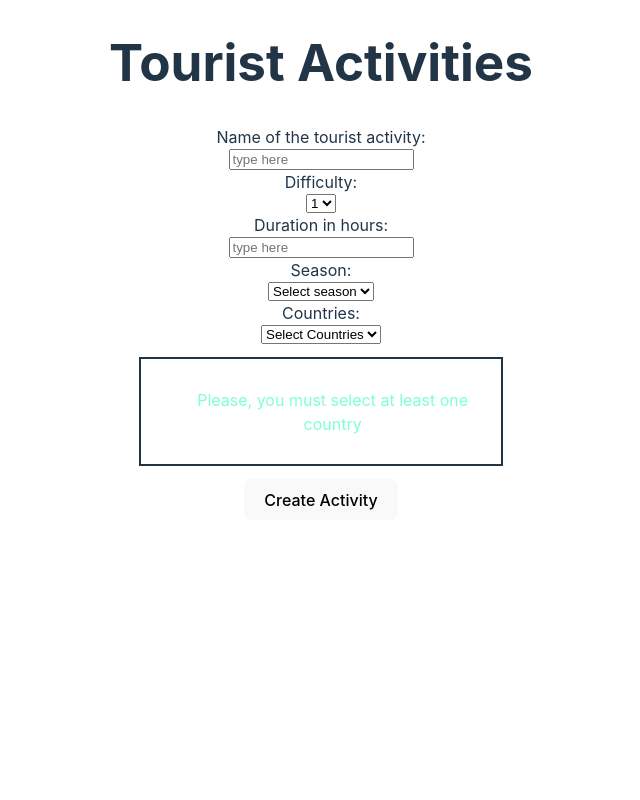
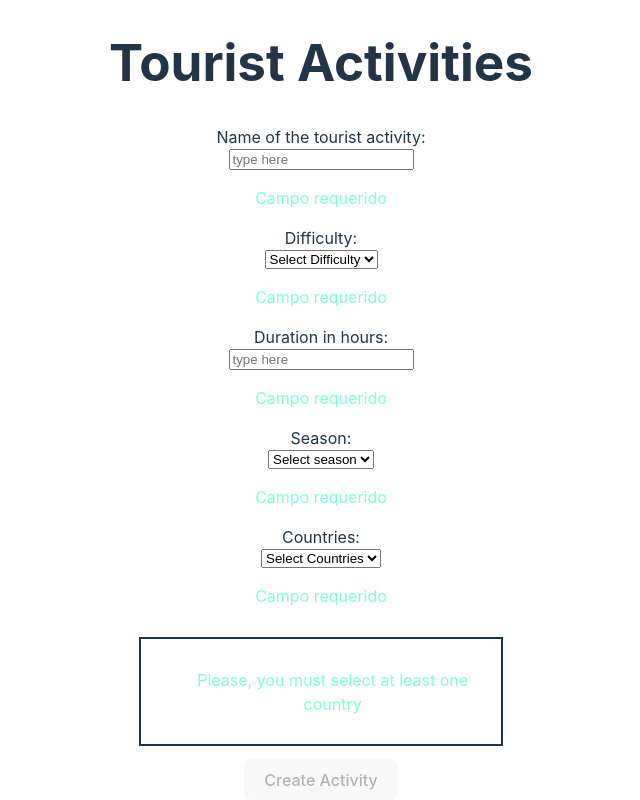
Before and after one commit to criss717/PI_COUNTRIES, a React (Vite) app in the folder client/: page /activities in a window 1280 px wide. Shown: the whole page, without its empty margins (319-959 px from the left). Built offline with nearby package versions, Linux system fonts and the light colour scheme.

Commit message:
31-08-23

```diff
--- a/client/src/Components/Form/Form.jsx
+++ b/client/src/Components/Form/Form.jsx
@@ -1,7 +1,8 @@
-import React, { useState } from 'react'
+import React, { useEffect, useState } from 'react'
 import { useDispatch, useSelector } from 'react-redux'
 import { postActivity, getActivities } from '../../Redux/actions/actions'
 import s from '../Form/Form.module.css'
+import validation from './validation'
 
 const Form = () => {
     //estados
@@ -13,40 +14,65 @@ const Form = () => {
         countries: [], // para la tabla intermedia, debe contener los id de los paises escogidos
         optionsSelected:[] // para mostar las imagenes de las banderas
     })
+    const [errors,setErrrors]= useState({}) // manejo de errores
+    const [selectedCountry, setSelectedCountry] = useState('');
 
     //hooks
     const countries = useSelector(state => state.allCountries) // accedemos a la variable global
     const dispatch = useDispatch()
+
+    useEffect(()=>{
+        setErrrors(validation({...form})) // me sirve para actualizar los errores en la parte de validation, para enviar un [] cuando eliminemos todas las banderas y tmbn deshabilito el boton apenas se monta el componente
+        setSelectedCountry('') // para volver a "selected country" en mi select de html
+    },[form])
 
     //handlers
     const onSubmit = async (e) => { //enviaremos por body a la URL del back
         e.preventDefault();
         await dispatch(postActivity(form))
         dispatch(getActivities()) // hasta q no se completa el post no obtengo
+        e.target.reset()// limpia el form cuando enviemos la info
+        setForm({  // limpiamos el estado
+            name: "",
+            difficulty: "",
+            duration: "",
+            season: "",
+            countries: [],
+            optionsSelected:[]
+        })
     }
     const handlerInputsChange = (e) => {     //manejador de inputs
         const property = e.target.name;
         const value = e.target.value;
+        setErrrors(validation({...form,[property]:value})) // validamos
         setForm({
             ...form,
             [property]: value
         })
     }
     const handlerSelectChange = (e) => { // para la opcion de multiples paises
-        const dataCountries = countries.find((country)=>country.id===e.target.value) //filtramos por id, para tener los datos del pais elegido
-        if(form.optionsSelected.findIndex((elem)=>elem.id===e.target.value)===-1) { // si no existe ya como pais seleccionado
-            setForm({
-                ...form,
-                optionsSelected:[...form.optionsSelected,dataCountries],
-                countries:[...form.countries,e.target.value] // guardamos el Id q esta en value de cada option
-            })
+        const value = e.target.value;
+        setSelectedCountry(value)
+        if(value) { // si la opción es "selected countries" no entra aquí
+            const dataCountries = countries.find((country)=>country.id===value) //filtramos por id, para tener los datos del pais elegido
+            if(form.optionsSelected.findIndex((elem)=>elem.id===e.target.value)===-1) { // si no existe ya como pais seleccionado
+                setForm({
+                    ...form,
+                    optionsSelected:[...form.optionsSelected,dataCountries],
+                    countries:[...form.countries,value] // guardamos el Id q esta en value de cada option
+                 })
+            } else{
+                alert("Ya elegiste este país")
+            }
         }
     }
     const handlerRemoveCountry =(id)=>{
-        const newOptionsSelected=form.optionsSelected.filter((elem)=>elem.id!==id) // quitamos del array el que el userpresione la X(con el id)
+        const newOptionsSelected=form.optionsSelected.filter((elem)=>elem.id!==id) // quitamos del array el que el user presione la X(con el id)
+        const countriesResult= form.countries.filter((elem)=>elem!==id) // quitamos tambien de los id guardados en countries
         setForm({
             ...form,
-            optionsSelected:newOptionsSelected
+            optionsSelected:newOptionsSelected,
+            countries:countriesResult
         })
     }
 
@@ -61,14 +87,17 @@ const Form = () => {
                     type='text'
                     onChange={handlerInputsChange}
                 />
+                <p>{errors.name}</p>
                 <label htmlFor='difficulty'>Difficulty: </label>
                 <select name='difficulty' onChange={handlerInputsChange}>
+                    <option value=''>Select Difficulty</option>
                     <option value='1'>1</option>
                     <option value='2'>2</option>
                     <option value='3'>3</option>
                     <option value='4'>4</option>
                     <option value='5'>5</option>
                 </select>
+                <p>{errors.difficulty}</p>
                 <label htmlFor='duration'>Duration in hours: </label>
                 <input
                     name='duration'
@@ -76,29 +105,34 @@ const Form = () => {
                     type='number'
                     onChange={handlerInputsChange}
                 />
+                <p>{errors.duration}</p>
                 <label htmlFor='season'>Season: </label>
                 <select onChange={handlerInputsChange} name='season'>
-                    <option>Select season</option>
+                    <option value=''>Select season</option>
                     <option value='Winter'>Winter</option>
                     <option value='Summer'>Summer</option>
                     <option value='Autumn'>Autumn</option>
                     <option value='Spring'>Spring</option>
                 </select>
+                <p>{errors.season}</p>
                 <label htmlFor='countries'>Countries:</label>
                 <select
+                    value={selectedCountry}
                     onChange={handlerSelectChange}
                     name='countries'>
-                        <option>Select Countries</option>
+                    <option value=''>Select Countries</option>
                     {   //mapeamos el arreglo de paises para obtener el nombre en los select
                         countries.map((country) => <option key={country.id} value={country.id}>
                             {country.name}</option>
                         )
                     }
                 </select>
+                <p>{errors.countries}</p>
+
                 <div className={s.containerFlags}>
 
                     {   //muestra las banderas
-                        form.optionsSelected.length> 0 ? (//si tiene datos de un pais seleccionadop por el user
+                        form.optionsSelected.length> 0 ? (//si tiene datos de un pais seleccionado por el user
                             form.optionsSelected.map((country)=>(
                                 <div className={s.flags} key={country.id}>
                                     <img
@@ -114,7 +148,7 @@ const Form = () => {
                         ) :<p>Please, you must select at least one country</p>
                     }
                 </div>
-                <button type='submit'>Create Activity</button>
+                <button type='submit' disabled={Object.keys(errors).length>0}>Create Activity</button>
             </form>
 
         </div>
--- /dev/null
+++ b/client/src/Components/Form/validation.js
@@ -0,0 +1,22 @@
+export default function validation({name,difficulty,duration,season,countries}){
+    const regexName=/^[^\d]+$/;
+    const errors={}
+
+    if(!name) errors.name='Campo requerido'
+    else {
+        if(!regexName.test(name)) errors.name='Este campo no puede tener numeros'
+        else if(name.length<3) errors.name='El nombre debe tener al menos 3 caracteres'
+    }
+
+    if(!difficulty) errors.difficulty='Campo requerido'
+
+    if(!duration) errors.duration='Campo requerido'
+    else if(duration>72) errors.duration='La duracion no puede ser mayor a 72 horas'
+    else if(duration<1)  errors.duration='La duracion no puede ser menor a 1 horas'
+
+    if(!season) errors.season='Campo requerido'
+
+    if(countries.length===0) errors.countries='Campo requerido'
+
+    return errors
+}
```
